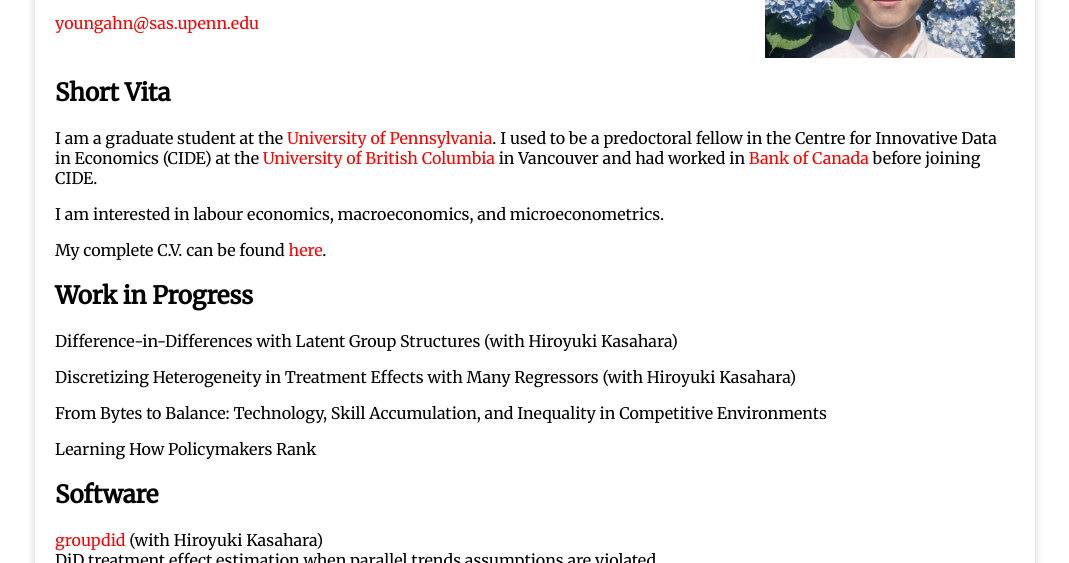
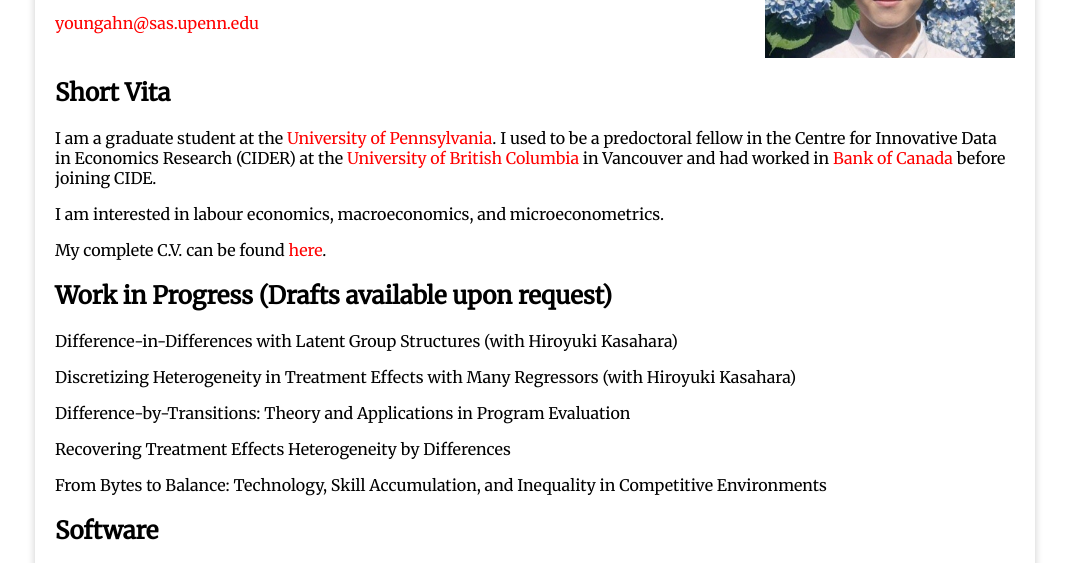
Before and after one commit to bayesiahn/bayesiahn.github.io, a plain HTML site: page index.html in a window 1280 px wide. Shown: the part 190-753 px from the top of the page, without its empty margins (105-1174 px from the left). Drawn offline with Linux system fonts and the light colour scheme.

Commit message:
Update index.html

```diff
--- a/index.html
+++ b/index.html
@@ -83,15 +83,16 @@
     </header>
     <section>
       <h2>Short Vita</h2>
-        <p>I am a graduate student at the <a href="https://economics.sas.upenn.edu/">University of Pennsylvania</a>. I used to be a predoctoral fellow in the Centre for Innovative Data in Economics (CIDE) at the <a href="https://www.ubc.ca/">University of British Columbia</a> in Vancouver and had worked in <a href="https://www.bankofcanada.ca/">Bank of Canada</a> before joining CIDE.
+        <p>I am a graduate student at the <a href="https://economics.sas.upenn.edu/">University of Pennsylvania</a>. I used to be a predoctoral fellow in the Centre for Innovative Data in Economics Research (CIDER) at the <a href="https://www.ubc.ca/">University of British Columbia</a> in Vancouver and had worked in <a href="https://www.bankofcanada.ca/">Bank of Canada</a> before joining CIDE.
         <p>I am interested in labour economics, macroeconomics, and microeconometrics.</p>
         <p>My complete C.V. can be found <a href="https://bayesiahn.github.io/ahn-cv.pdf">here</a>.</p>
-      <h2>Work in Progress</h2>
+      <h2>Work in Progress (Drafts available upon request)</h2>
       <ul>
         <p>Difference-in-Differences with Latent Group Structures (with Hiroyuki Kasahara)</p>
         <p>Discretizing Heterogeneity in Treatment Effects with Many Regressors (with Hiroyuki Kasahara)</p>
+	<p>Difference-by-Transitions: Theory and Applications in Program Evaluation</p>
+	<p>Recovering Treatment Effects Heterogeneity by Differences</p>
         <p>From Bytes to Balance: Technology, Skill Accumulation, and Inequality in Competitive Environments</p>
-        <p>Learning How Policymakers Rank</p>
       </ul>
       <h2>Software</h2>
       <ul>
```
